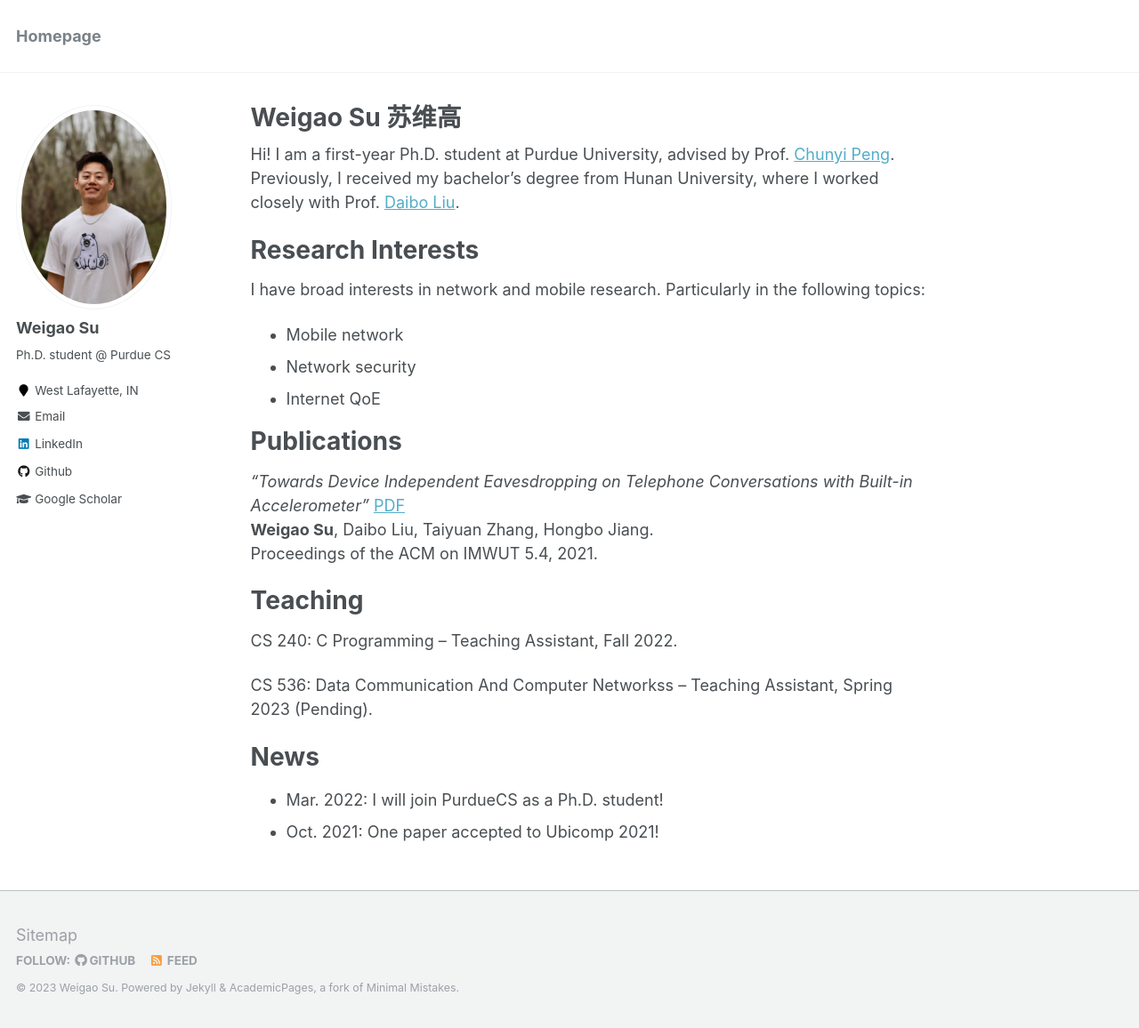
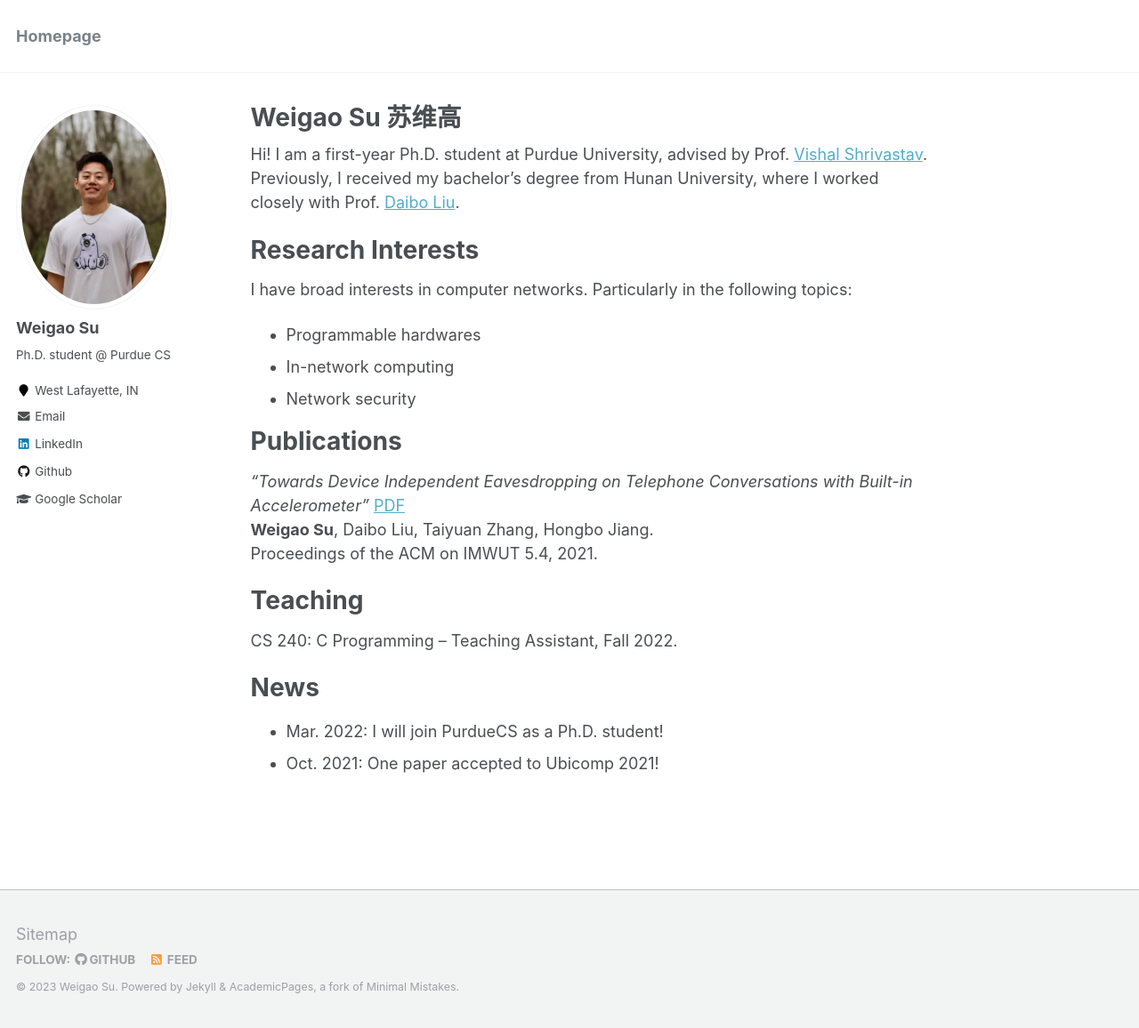
Before and after one commit to wegul/wegul.github.io, a Jekyll site: the page built from _pages/about.md, in a window 1280 px wide and 1156 px high. Shown: the whole window at 89% size. Built offline with Jekyll 4.4.1, drawn with Linux system fonts in a browser that asks for light colours.

Commit message:
Update about.md

```diff
--- a/_pages/about.md
+++ b/_pages/about.md
@@ -8,7 +8,9 @@ redirect_from:
   - /about.html
 ---
 
-Hi! I am a first-year Ph.D. student at Purdue University, advised by Prof. [Chunyi Peng](https://www.cs.purdue.edu/homes/chunyi/). Previously, I received my bachelor’s degree from Hunan University, where I worked closely with Prof. [Daibo Liu](https://sites.google.com/site/dbliuuestc/home).
+Hi! I am a first-year Ph.D. student at Purdue University, advised by Prof. [Vishal Shrivastav](https://web.ics.purdue.edu/~vshriva/).
+<!-- and co-advised by Prof. [Chunyi Peng](https://www.cs.purdue.edu/homes/chunyi/).  -->
+Previously, I received my bachelor’s degree from Hunan University, where I worked closely with Prof. [Daibo Liu](https://sites.google.com/site/dbliuuestc/home).
 <!-- This is my [CV](https://github.com/wegul/wegul/raw/main/files/weigaosu_CV.pdf). -->
 
 <!-- *I will join Purdue University in 2022Fall for Ph.D. study. Boiler Up!!!* -->
@@ -18,10 +20,10 @@ Hi! I am a first-year Ph.D. student at Purdue University, advised by Prof. [Chun
 
 Research Interests
 ======
-I have broad interests in network and mobile research. Particularly in the following topics:
-- Mobile network
+I have broad interests in computer networks. Particularly in the following topics:
+- Programmable hardwares
+- In-network computing
 - Network security
-- Internet QoE
 
 <!-- I also have keen appetite for many other areas. Check my [personal insights](https://wegul.github.io/wegul/year-archive/) of some recent works and feel free to leave a message, I would be more than happy to share my thoughts. -->
 
@@ -44,7 +46,7 @@ Teaching
 =========
 CS 240: C Programming -- Teaching Assistant, Fall 2022.
 
-CS 536: Data Communication And Computer Networkss -- Teaching Assistant, Spring 2023 (Pending).
+<!-- CS 536: Data Communication And Computer Networkss -- Teaching Assistant, Spring 2023 (Pending). -->
 
 News
 ======
```
